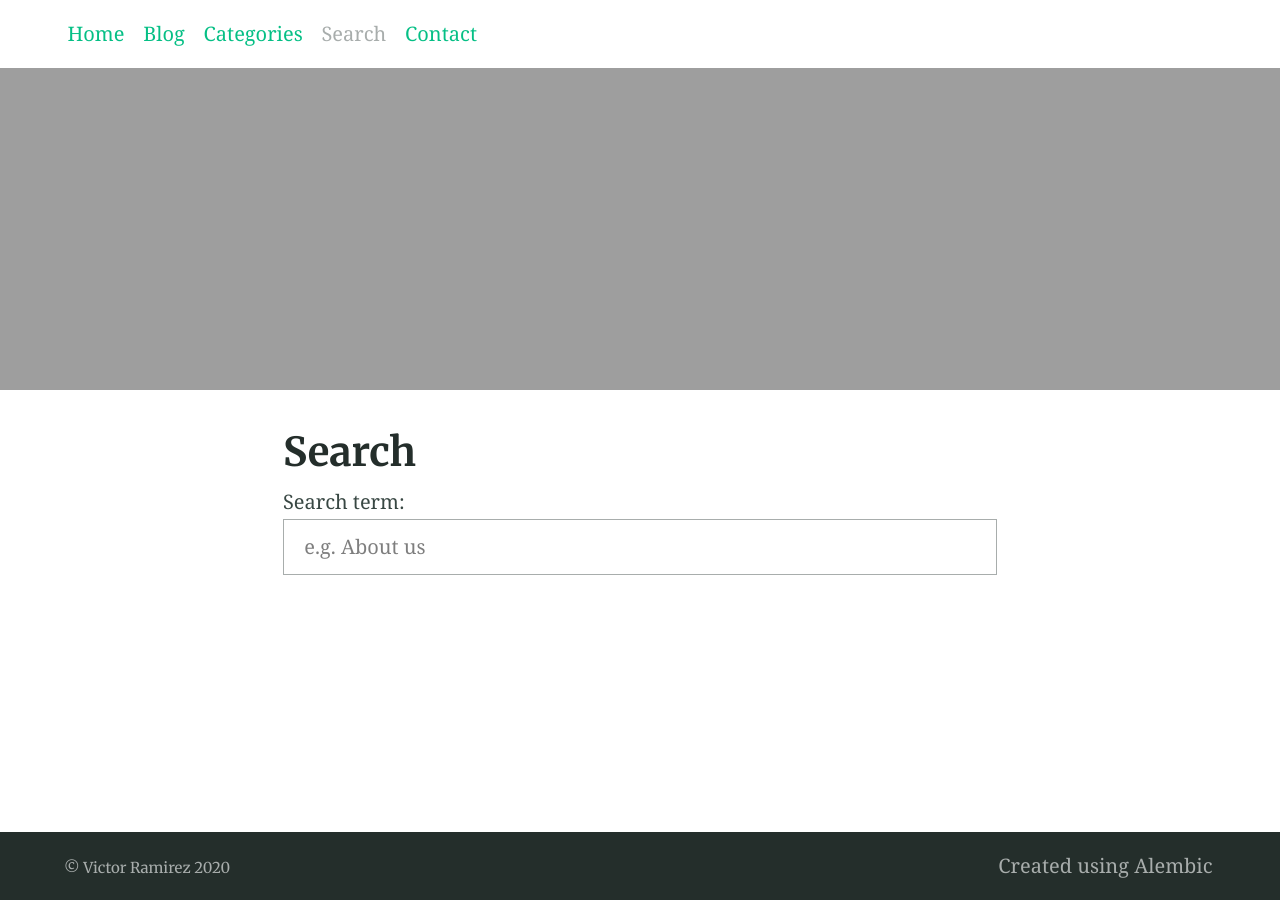
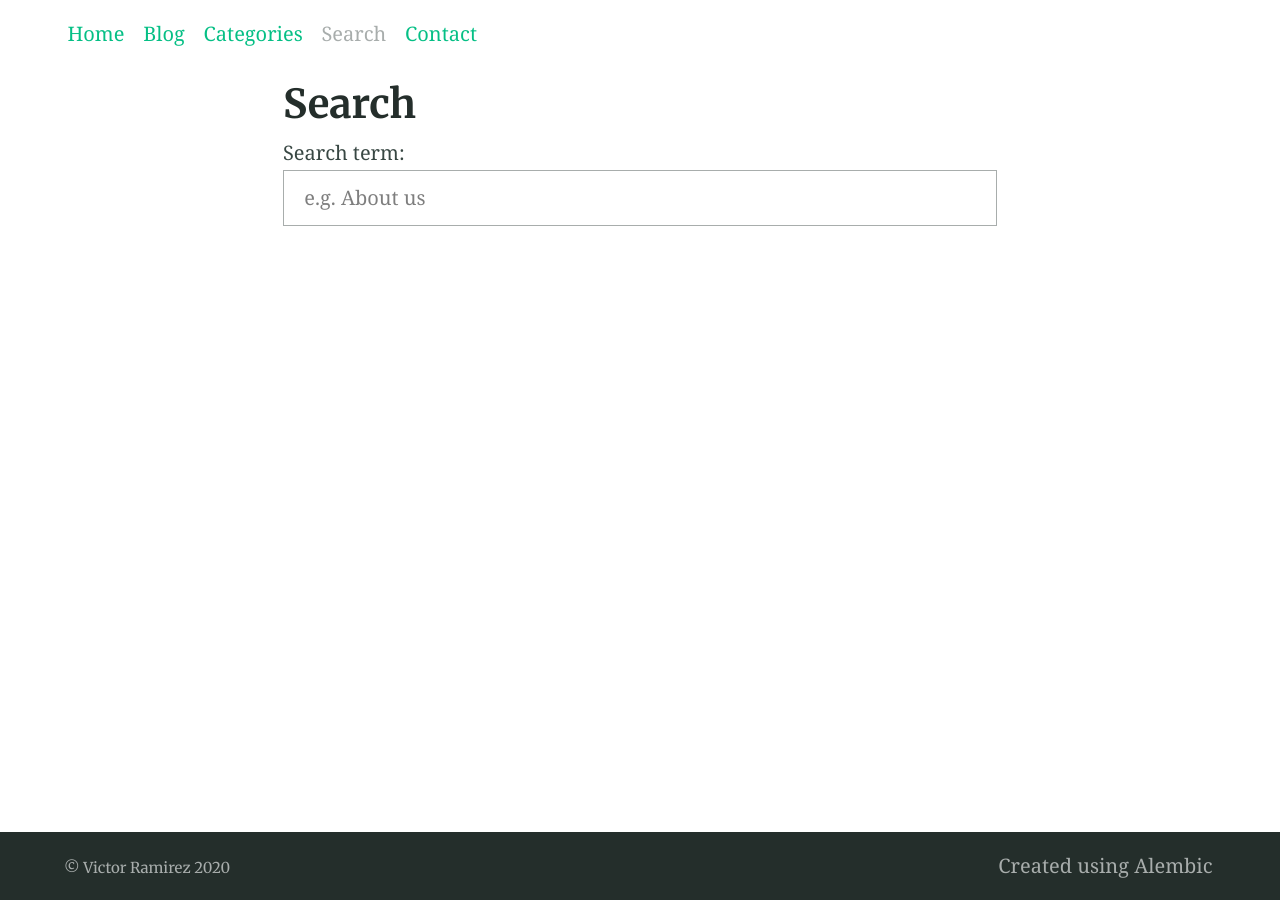
Before and after one commit to victoreram/victoreram.github.io, a Jekyll site: the page built from search.md, in a window 1280 px wide. Built offline with Jekyll 4.4.1, drawn with Linux system fonts in a browser that asks for light colours; our own code applies the rules of GitHub Pages for plain Markdown files.

Commit message:
remove feature_image

```diff
--- a/search.md
+++ b/search.md
@@ -1,6 +1,5 @@
 ---
 title: Search
-feature_image: "https://victoreram.github.io/images/wallowas-trail-head.jpg"
 excerpt: "Search for a page or post you're looking for"
 ---
 
```
